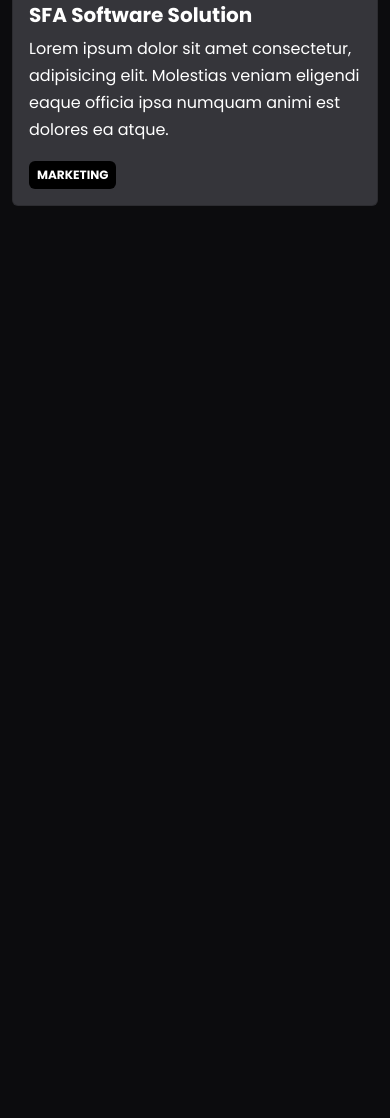
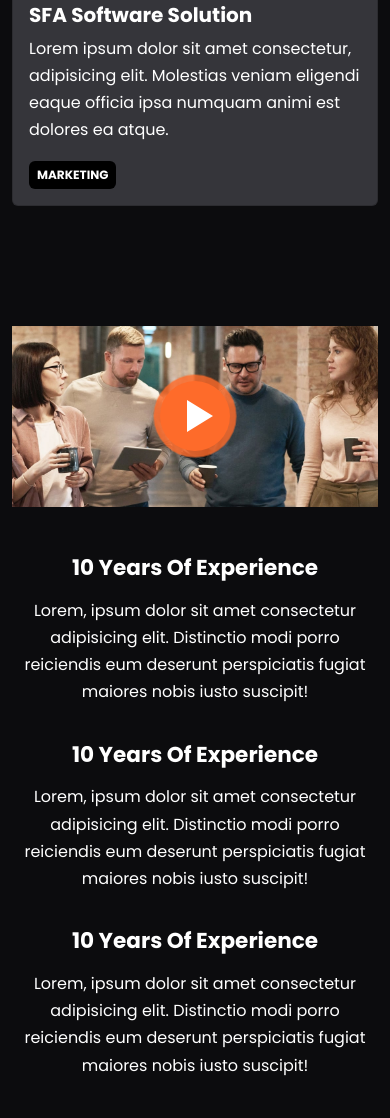
Before and after one commit to dmurawski/bootstrap, a website: page project-starter/index.html in a window 390 px wide. Shown: the part 3643-4761 px from the top of the page. Before the commit the page ends 3921 px from the top, so only its background shows below. Drawn offline with Linux system fonts and the light colour scheme.

Commit message:
video section and animated button

```diff
--- a/project-starter/index.html
+++ b/project-starter/index.html
@@ -307,6 +307,53 @@
         </div>
       </div>
     </section>
+
+    <!-- Video -->
+    <section class="video my-6">
+      <div class="container">
+        <div class="row">
+          <div class="col-12 d-flex flex-column align-items-center">
+            <div class="position-relative">
+              <img src="images/video-preview.jpg" alt="" class="img-fluid" />
+              <a
+                class="video-btn"
+                data-bs-toggle="modal"
+                data-bs-target="#videoModal"
+                data-bs-src="https://www.youtube.com/watch?v=-qfEOE4vtxE"
+              >
+                <span class="video-play-btn"><span></span></span
+              ></a>
+            </div>
+          </div>
+        </div>
+        <div class="row video-points px-6 mt-5">
+          <div class="col-lg-4">
+            <h4 class="fw-bold">10 Years Of Experience</h4>
+            <p>
+              Lorem, ipsum dolor sit amet consectetur adipisicing elit.
+              Distinctio modi porro reiciendis eum deserunt perspiciatis fugiat
+              maiores nobis iusto suscipit!
+            </p>
+          </div>
+          <div class="col-lg-4">
+            <h4 class="fw-bold">10 Years Of Experience</h4>
+            <p>
+              Lorem, ipsum dolor sit amet consectetur adipisicing elit.
+              Distinctio modi porro reiciendis eum deserunt perspiciatis fugiat
+              maiores nobis iusto suscipit!
+            </p>
+          </div>
+          <div class="col-lg-4">
+            <h4 class="fw-bold">10 Years Of Experience</h4>
+            <p>
+              Lorem, ipsum dolor sit amet consectetur adipisicing elit.
+              Distinctio modi porro reiciendis eum deserunt perspiciatis fugiat
+              maiores nobis iusto suscipit!
+            </p>
+          </div>
+        </div>
+      </div>
+    </section>
     <!-- replace-me js -->
     <script src="js/replaceme.min.js"></script>
     <!-- bootstrap js -->
--- a/project-starter/scss/styles.scss
+++ b/project-starter/scss/styles.scss
@@ -30,6 +30,79 @@
   opacity: 0.8;
 }
 
+// video play button
+.video-play-btn {
+  position: absolute;
+  z-index: 10;
+  top: 50%;
+  left: 50%;
+  transform: translateX(-50%) translateY(-50%);
+  width: 32px;
+  height: 44px;
+  border-radius: 50%;
+  display: block;
+  box-sizing: content-box;
+  padding: 1.125rem 1.25rem 1.125rem 1.75rem;
+  cursor: pointer;
+}
+
+.video-play-btn:before {
+  content: "";
+  position: absolute;
+  z-index: 0;
+  top: 50%;
+  left: 50%;
+  transform: translateX(-50%) translateY(-50%);
+  width: 76px;
+  height: 76px;
+  border-radius: 50%;
+  display: block;
+  background: var(--bs-primary);
+  cursor: pointer;
+  animation: pulse-border 1500ms ease-in-out infinite;
+}
+
+.video-play-btn:after {
+  content: "";
+  position: absolute;
+  z-index: 1;
+  top: 50%;
+  left: 50%;
+  transform: translateX(-50%) translateY(-50%);
+  width: 70px;
+  height: 70px;
+  border-radius: 50%;
+  display: block;
+  background: var(--bs-primary);
+  cursor: pointer;
+  transition: all 200ms;
+}
+
+.video-play-btn span {
+  position: relative;
+  display: block;
+  z-index: 3;
+  top: 6px;
+  left: 4px;
+  width: 0;
+  height: 0;
+  //Draw button
+  border-left: 26px solid #fff;
+  border-top: 16px solid transparent;
+  border-bottom: 16px solid transparent;
+}
+
+@keyframes pulse-border {
+  0% {
+    transform: translateX(-50%) translateY(-50%) translateZ(0) scale(1);
+    opacity: 1;
+  }
+  100% {
+    transform: translateX(-50%) translateY(-50%) translateZ(0) scale(1.5);
+    opacity: 0;
+  }
+}
+
 @media (max-width: 992px) {
   .xl-text {
     font-size: 50px;
@@ -39,4 +112,11 @@
     background: linear-gradient(rgba(0, 0, 0, 0.4), rgba(0, 0, 0, 0.9)),
       url("../images/header-background.jpg") center center no-repeat;
   }
+  .video-points {
+    padding: 0 !important;
+    text-align: center;
+  }
+  .video-points .col-lg-4 {
+    margin-bottom: 20px;
+  }
 }
```
Also changed, not shown: project-starter/css/styles.css.
